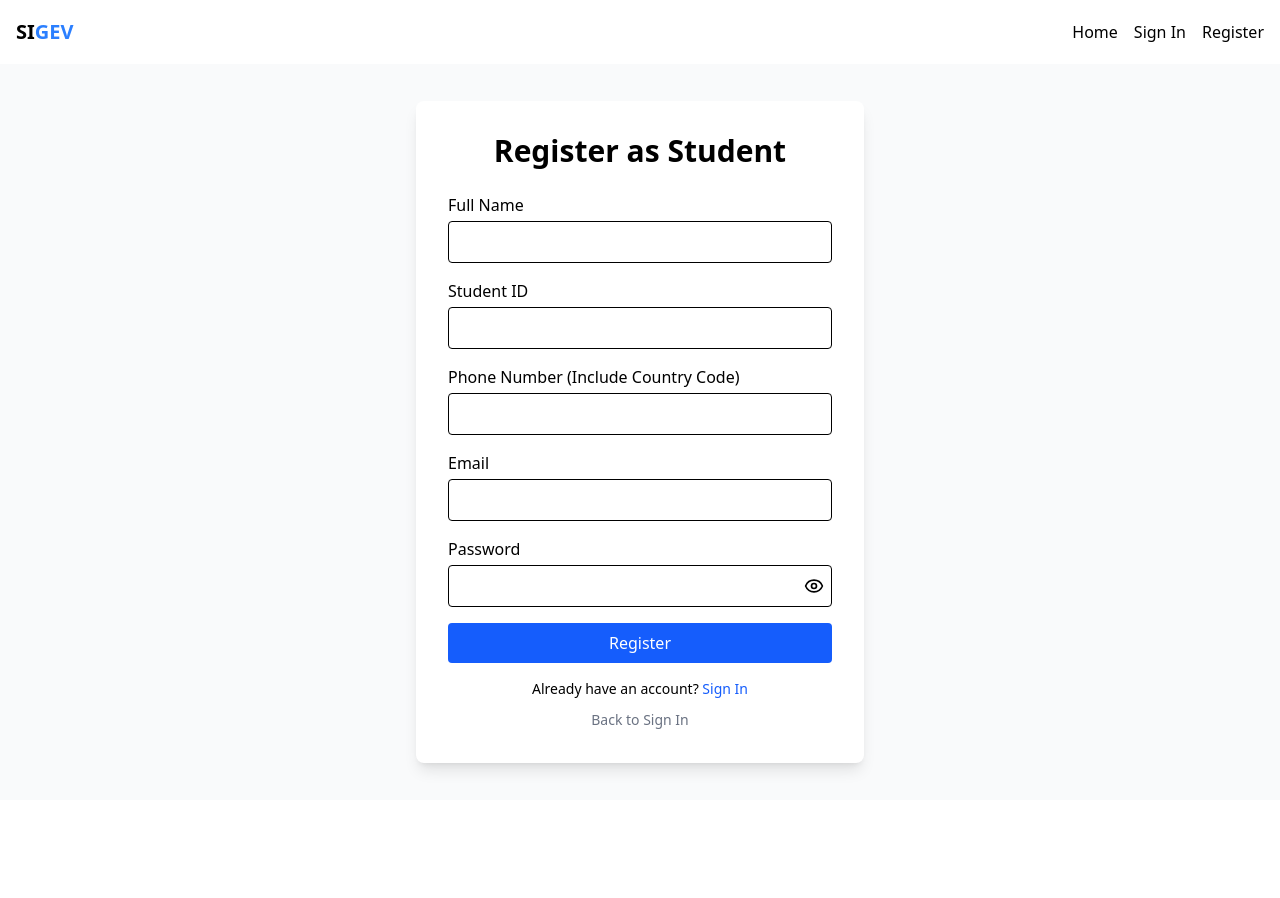
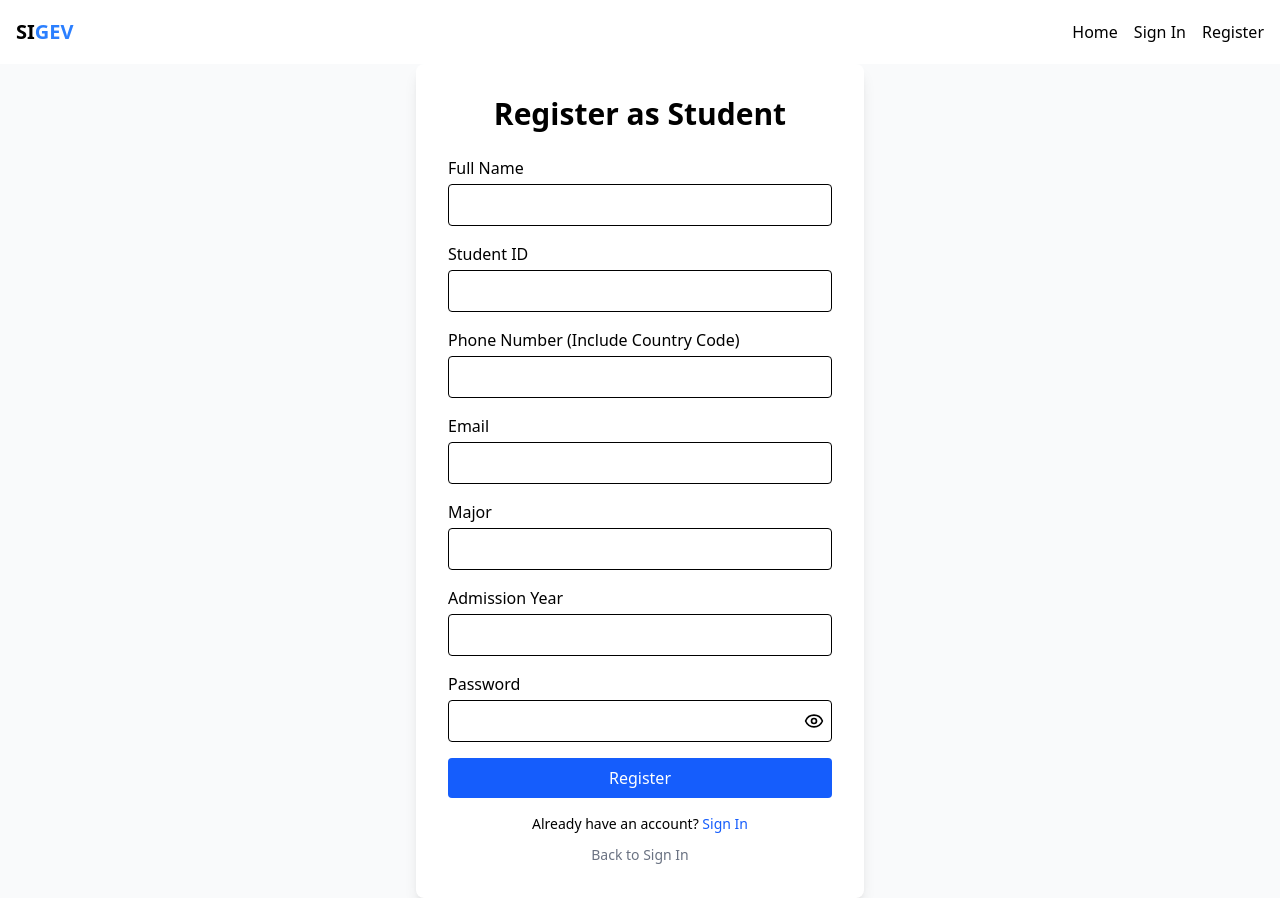
Before and after one commit to SIGEG-Organizacion/frontend, a React (Vite) app: page /register/student in a window 1280 px wide. Before the commit the page ends 800 px from the top, so only its background shows below. Built offline with nearby package versions, Linux system fonts and the light colour scheme; no server answers.

Commit message:
Update company and user register

```diff
--- a/src/i18n/en.json
+++ b/src/i18n/en.json
@@ -23,6 +23,8 @@
     "title": "Register as Student",
     "name": "Full Name",
     "studentId": "Student ID",
+    "major": "Major",
+    "admissionYear": "Admission Year",
     "email": "Email",
     "phoneNumber": "Phone Number (Include Country Code)",
     "password": "Password",
@@ -35,6 +37,8 @@
   "registerCompany": {
     "title": "Register as Company",
     "companyName": "Company Name",
+    "address": "Address",
+    "logo": "Company Logo URL",
     "sector": "Sector",
     "phone": "Phone Number",
     "email": "Email",
--- a/src/i18n/es.json
+++ b/src/i18n/es.json
@@ -23,6 +23,8 @@
     "title": "Registro de Estudiante",
     "name": "Nombre Completo",
     "studentId": "ID de Estudiante",
+    "major": "Carrera",
+    "admissionYear": "Año de Ingreso",
     "email": "Correo Electrónico",
     "phoneNumber": "Número Telefónico (Incluye Código de País)",
     "password": "Contraseña",
@@ -36,6 +38,8 @@
     "title": "Registro de Empresa",
     "companyName": "Nombre de la Empresa",
     "sector": "Sector",
+    "address": "Dirección",
+    "logo": "Logo de la Empresa",
     "phone": "Número Telefónico",
     "email": "Correo Electrónico",
     "password": "Contraseña",
--- a/src/modules/auth/pages/RegisterCompanyPage.tsx
+++ b/src/modules/auth/pages/RegisterCompanyPage.tsx
@@ -16,6 +16,8 @@ const RegisterCompanyPage: React.FC = () => {
     password: '',
     sector: '',
     phone_number: '',
+    address: '',
+    logo: ''
   })
   const [error, setError] = useState<string | null>(null)
   const [success, setSuccess] = useState<string | null>(null)
@@ -112,6 +114,35 @@ const RegisterCompanyPage: React.FC = () => {
         </div>
 
         <div>
+          <label htmlFor="address" className="block mb-1 font-medium">
+            {t('registerCompany.address')}
+          </label>
+          <input
+            id="address"
+            name="address"
+            type="text"
+            value={form.address}
+            onChange={handleChange}
+            required
+            className="w-full border rounded px-3 py-2 focus:outline-none focus:ring"
+          />
+        </div>
+
+        <div>
+          <label htmlFor="logo" className="block mb-1 font-medium">
+            {t('registerCompany.logo')}
+          </label>
+          <input
+            id="logo"
+            name="logo"
+            type="text"
+            value={form.logo}
+            onChange={handleChange}
+            className="w-full border rounded px-3 py-2 focus:outline-none focus:ring"
+          />
+        </div>
+
+        <div>
           <label htmlFor="password" className="block mb-1 font-medium">
             {t('registerCompany.password')}
           </label>
--- a/src/modules/auth/pages/RegisterStudentPage.tsx
+++ b/src/modules/auth/pages/RegisterStudentPage.tsx
@@ -16,6 +16,8 @@ const RegisterStudentPage: React.FC = () => {
     phone_number: '',
     password: '',
     studentId: '',
+    major: '',
+    admissionYear: ''
   })
   const [error, setError] = useState<string | null>(null)
   const [success, setSuccess] = useState<string | null>(null)
@@ -112,6 +114,36 @@ const RegisterStudentPage: React.FC = () => {
         </div>
 
         <div>
+          <label htmlFor="major" className="block mb-1 font-medium">
+            {t('registerStudent.major')}
+          </label>
+          <input
+            id="major"
+            name="major"
+            type="text"
+            value={form.major}
+            onChange={handleChange}
+            required
+            className="w-full border rounded px-3 py-2 focus:outline-none focus:ring"
+          />
+        </div>
+
+        <div>
+          <label htmlFor="admissionYear" className="block mb-1 font-medium">
+            {t('registerStudent.admissionYear')}
+          </label>
+          <input
+            id="admissionYear"
+            name="admissionYear"
+            type="text"
+            value={form.admissionYear}
+            onChange={handleChange}
+            required
+            className="w-full border rounded px-3 py-2 focus:outline-none focus:ring"
+          />
+        </div>
+
+        <div>
           <label htmlFor="password" className="block mb-1 font-medium">
             {t('registerStudent.password')}
           </label>
--- a/src/modules/auth/services/authService.ts
+++ b/src/modules/auth/services/authService.ts
@@ -44,12 +44,14 @@ const registerStudent = async (
   data: RegisterStudentData
 ): Promise<void> => {
   await api.post('/register', { ...data, role: 'student' })
+  await api.post('/createStudent', { email: data.email, major: data.major, admissionYear: data.admissionYear })
 }
 
 const registerCompany = async (
   data: RegisterCompanyData
 ): Promise<void> => {
   await api.post('/register', { ...data, role: 'company' })
+  await api.post('/createCompany', { email: data.email, sector: data.sector, address: data.address, logo: data.logo })
 }
 
 const registerAdmin = async (
--- a/src/modules/auth/types/auth.d.ts
+++ b/src/modules/auth/types/auth.d.ts
@@ -26,6 +26,8 @@ export interface RegisterStudentData {
   phone_number: string
   password: string
   studentId: string
+  major: string
+  admissionYear: string
 }
 
 export interface RegisterCompanyData {
@@ -34,6 +36,8 @@ export interface RegisterCompanyData {
   password: string
   sector: string
   phone_number: string
+  address: string
+  logo: string
 }
 
 // Administrador registration payload
```
